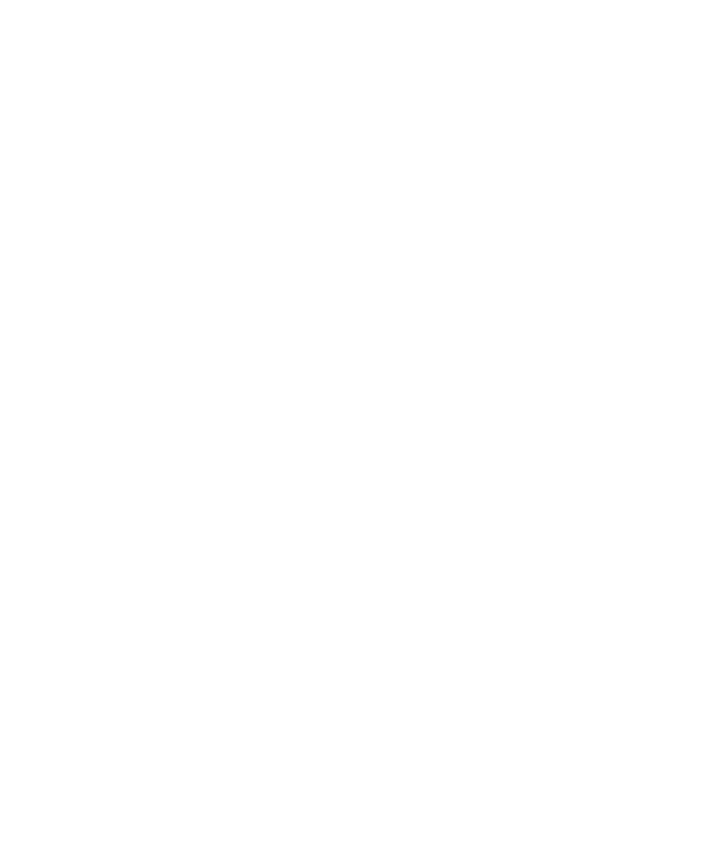
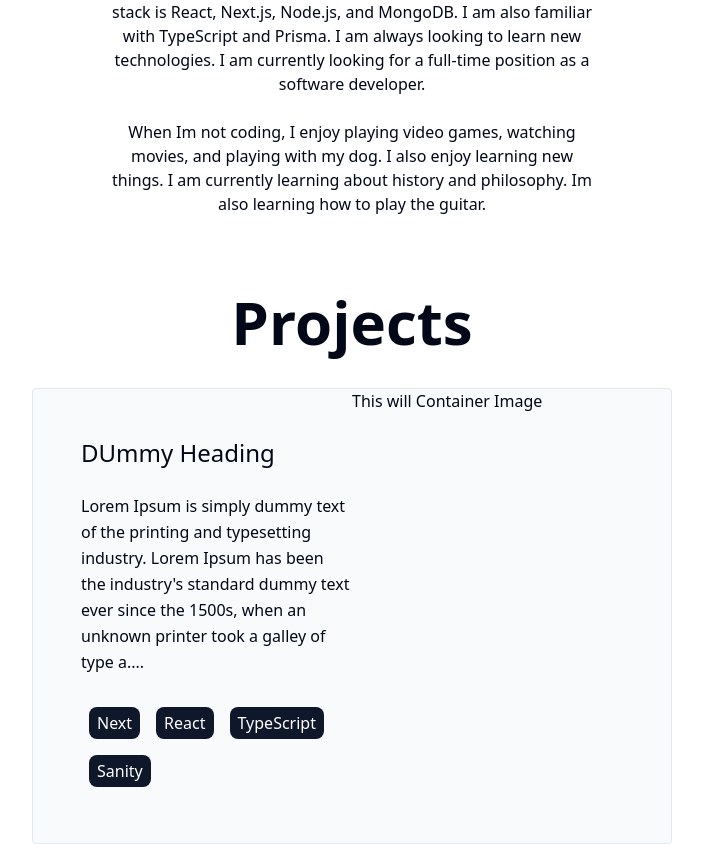
Before and after one commit to inderharrysingh/personal-website, a Next.js app: page / in a window 1280 px wide. Shown: the part 1028-1872 px from the top of the page, without its empty margins (288-991 px from the left). Before the commit the page ends 874 px from the top, so only its background shows below. Built offline with nearby package versions, Linux system fonts and the light colour scheme.

Commit message:
added a card and some minor changes

```diff
--- /dev/null
+++ b/app/_components/HeadingAnimation.tsx
@@ -0,0 +1,13 @@
+"use client"
+
+import { motion } from 'framer-motion'
+import { Fragment } from 'react'
+
+export default function headingAnimation() {
+  return (
+    <Fragment>
+            <motion.h1  className="text-l font-bold text-5xl leading-normal">Hi I am <span className="text-pink-600">Inderjot Singh</span> <br/> Full-Stack Developer with Experience in Cloud and Devops.
+            I love <span className="text-purple-400">Next JS</span>   and <span className="text-purple-400">Kubernetes</span>     </motion.h1>
+    </Fragment>
+  )
+}
--- a/app/_components/Me.tsx
+++ b/app/_components/Me.tsx
@@ -1,4 +1,6 @@
+
 import Container from "@/components/Container";
+import HeadingAnimation from "./HeadingAnimation";
 
 export default function Me() {
   return (
@@ -6,8 +8,7 @@
                 <div className="w-full p-10 flex justify-center h-full">
 
                     <div className="w-2/5 flex justify-center text-center">
-                            <h1 className="text-l font-bold text-5xl leading-normal">Hi I am <span className="text-pink-600">Inderjot Singh</span> <br/> Full-Stack Developer with Experience in Cloud and Devops.
-                            I love <span className="text-purple-400">Next JS</span>   and <span className="text-purple-400">Kubernetes</span>     </h1>
+                           <HeadingAnimation />
                     </div>
                 </div>
             </Container>
--- a/app/_components/Navbar.tsx
+++ b/app/_components/Navbar.tsx
@@ -27,7 +27,8 @@
 
 
             <Container>
-                <nav className="h-18 border  flex  backdrop-blur-xl bg-white/10 dark:bg-black/10 items-center p-5 justify-between">
+                <div className="fixed top-0 w-full  ">
+                        <nav className=" h-18 border   flex  backdrop-blur-xl bg-white/10 dark:bg-black/10 items-center p-5 justify-between">
 
                             <div className="flex justify-center ">
                                 <div className="justify-end text-2xl ml-0 dark:text-white"> <Link href="/">Inderjot</Link></div>
@@ -53,6 +54,7 @@
                             </div>
 
                         </nav>
+                </div>
             </Container>
 
   );
--- /dev/null
+++ b/app/_components/ProjectCard.tsx
@@ -0,0 +1,37 @@
+import React from 'react'
+
+
+const dummy = {
+    heading : "DUmmy Heading",
+    description : "Lorem Ipsum is simply dummy text of the printing and typesetting industry. Lorem Ipsum has been the industry's standard dummy text ever since the 1500s, when an unknown printer took a galley of type and scrambled it to make a type specimen book. It has survived not only five centuries, but also the leap into electronic typesetting, remaining essentially unchanged. It was popularised in the 1960s with the release of Letraset sheets containing Lorem Ipsum passages, and more recently with desktop publishing software like Aldus PageMaker including versions of Lorem Ipsum.",
+    tags : ["Next", "React", "TypeScript", "Sanity"],
+    left : true
+}
+
+export default function ProjectCard() {
+  return (
+    <div className='flex justify-center h-96'>
+             <div className='w-1/2'>
+                    <div id='card' className='flex justify-center rounded-sm lg:w-70  border bg-gray-50 hover:bg-gray-100'>
+                                <div id="text-container" className={`flex flex-col w-1/2 p-12 gap-6 ${ dummy.left ? "pr-0" : "pl-0"  } `}>
+                                           <h1 className='text-2xl font-medium'>{dummy.heading}</h1>
+                                           <p className='text-base  leading-relaxed'>{dummy.description.substring(0, 200) + "...."}</p>
+                                           <div className='flex flex-wrap '>
+                                                        {
+                                                                dummy.tags.map( (tag, index ) => {
+                                                                    return (
+                                                                        <div className='inline p-1 rounded-lg px-2 bg-slate-900 text-white m-2' key={index}>
+                                                                            <p>{tag}</p>
+                                                                        </div>
+                                                                    )
+                                                                })
+
+                                                        }
+                                           </div>
+                                </div>
+                    <div id='imageContainer' className='w-1/2'> This will Container Image</div>
+            </div>
+        </div>
+    </div>
+  )
+}
--- /dev/null
+++ b/app/_components/Sections/About.tsx
@@ -0,0 +1,22 @@
+import Container from '@/components/Container'
+import React from 'react'
+import Heading from '../Heading'
+
+export default function About() {
+  return (
+            <Container >
+                < Heading title="About Me" />
+                <div className='flex  justify-center p-10 '>
+                    <div className='w-2/5'>
+                        <p className=' text-center'>
+                        After graduating with a degree in Accounting, I decided to pursue my passion for programming. I enrolled in a coding bootcamp and learned full-stack web development. My favorite part of programming is the problem-solving aspect. I love the feeling of finally figuring out a solution to a problem. My core stack is React, Next.js, Node.js, and MongoDB. I am also familiar with TypeScript and Prisma. I am always looking to learn new technologies. I am currently looking for a full-time position as a software developer.
+                        </p>
+                        <br />
+                        <p className=' text-center'>
+                        When Im not coding, I enjoy playing video games, watching movies, and playing with my dog. I also enjoy learning new things. I am currently learning about history and philosophy. Im also learning how to play the guitar.
+                        </p>
+                    </div>
+                </div>
+            </Container>
+  )
+}
--- /dev/null
+++ b/app/_components/Sections/Projects.tsx
@@ -0,0 +1,18 @@
+import React from 'react'
+import Heading from '../Heading'
+import ProjectCard from '../ProjectCard'
+
+const data = [
+    { "title" : "", "image" : "", "description" : ""},
+    {},
+]
+
+
+export default function Projects() {
+  return (
+    <div className='w-full'>
+        <Heading title='Projects' />
+         < ProjectCard />
+    </div>
+  )
+}
--- a/app/layout.tsx
+++ b/app/layout.tsx
@@ -22,7 +22,9 @@
               <div>
                   <NextTheme >
                             <Navbar />
+                            <div className='lg:mt-20 ' style={{ height : "20px"}}>
                               {children}
+                            </div>
                   </NextTheme>
               </div>
 
--- a/app/page.tsx
+++ b/app/page.tsx
@@ -2,15 +2,20 @@
 import { Fragment } from "react"
 import BackColor from "./_components/BackColor"
 import Heading from "./_components/Heading"
+import About from "./_components/Sections/About"
+import Projects from "./_components/Sections/Projects"
+
 
 export default async function Home() {
 
   return(
          <Fragment>
              <div>
+
                <Me />
                <BackColor />
-               < Heading title="About Me" />
+               <About />
+               <Projects />
              </div>
         </Fragment>
   )
--- a/package.json
+++ b/package.json
@@ -16,6 +16,7 @@
     "@sanity/vision": "^3.21.3",
     "class-variance-authority": "^0.7.0",
     "clsx": "^2.0.0",
+    "framer-motion": "^10.17.6",
     "lucide-react": "^0.303.0",
     "next": "13.5.6",
     "next-sanity": "^5.5.11",
```
Also changed, not shown: 1 other file (tests, documents, lock files or other folders). Lines whose indentation alone changed are shown as unchanged.
